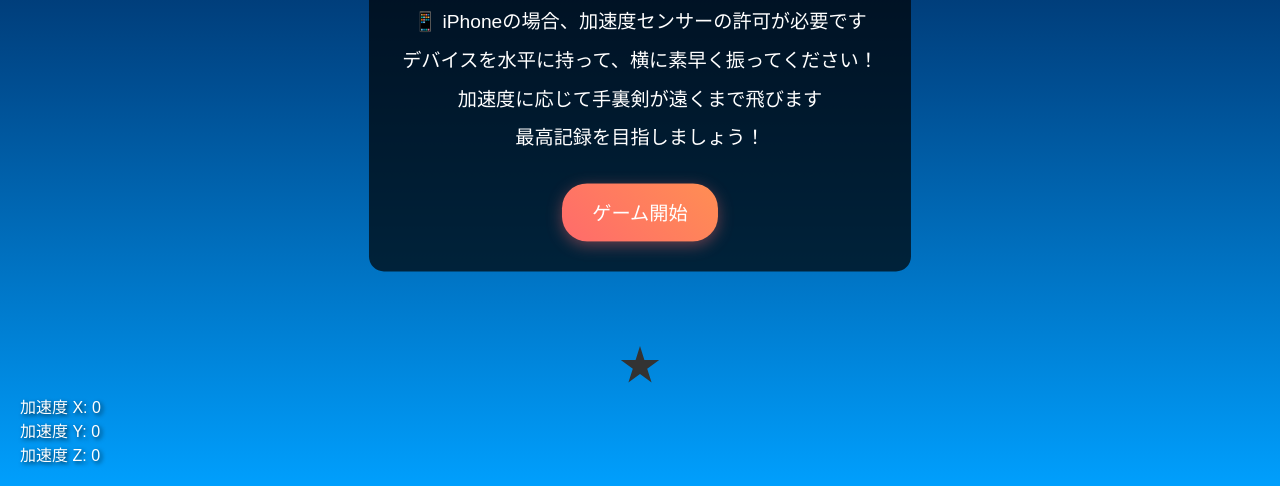
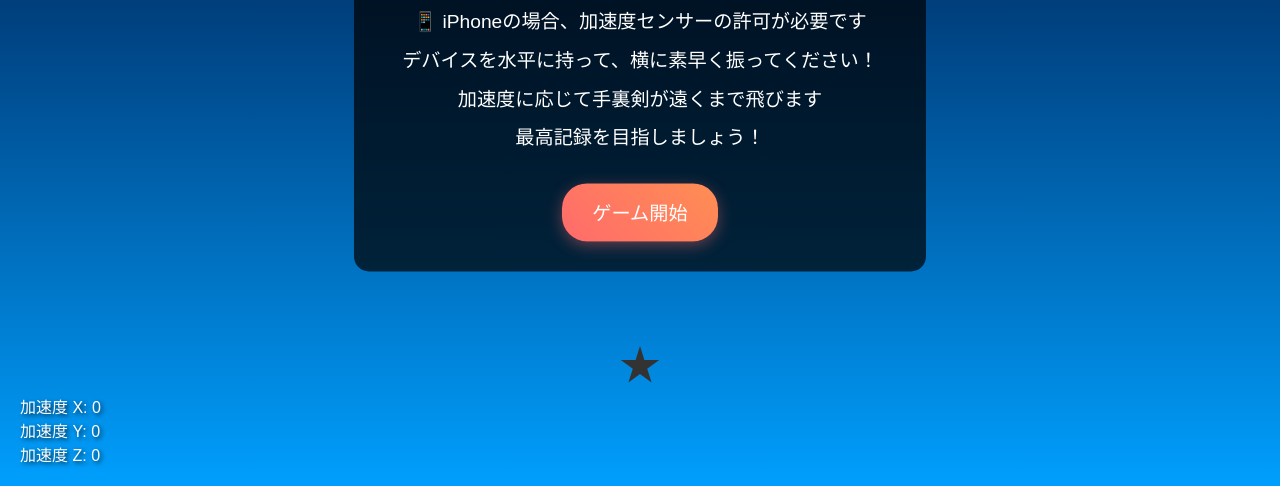
Before and after one commit to techgymjp/shuri, a plain HTML site: page index.html in a window 1280 px wide. Shown: the part 314-800 px from the top of the page. Drawn offline with Linux system fonts and the light colour scheme; no server answers.

Commit message:
Add files via upload

```diff
--- a/index.html
+++ b/index.html
@@ -153,9 +153,11 @@
             color: white;
             z-index: 100;
             background: rgba(0,0,0,0.7);
-            padding: 30px;
+            padding: 30px 45px;
             border-radius: 15px;
             max-width: 90%;
+            min-width: 400px;
+            width: auto;
         }
 
         #instructions h1 {
```
